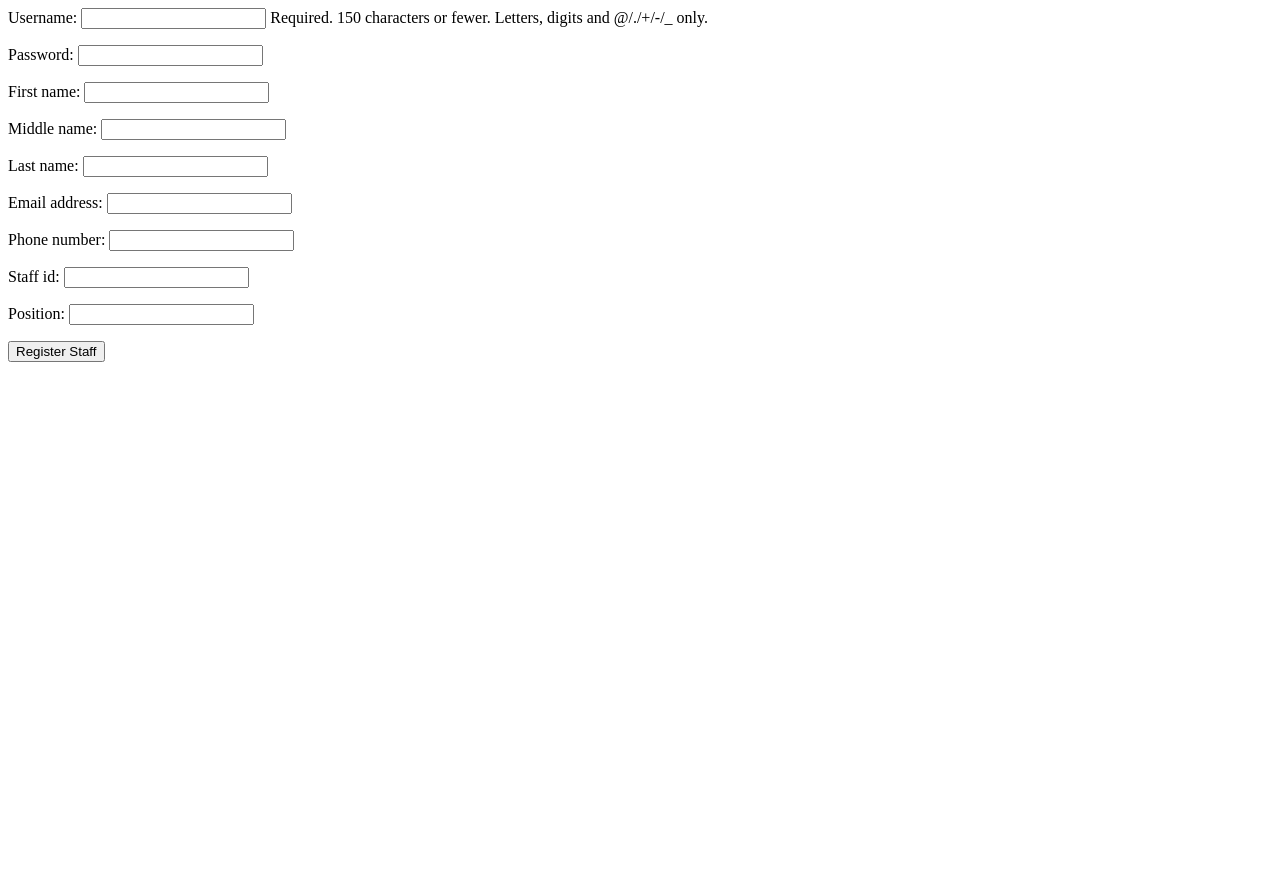
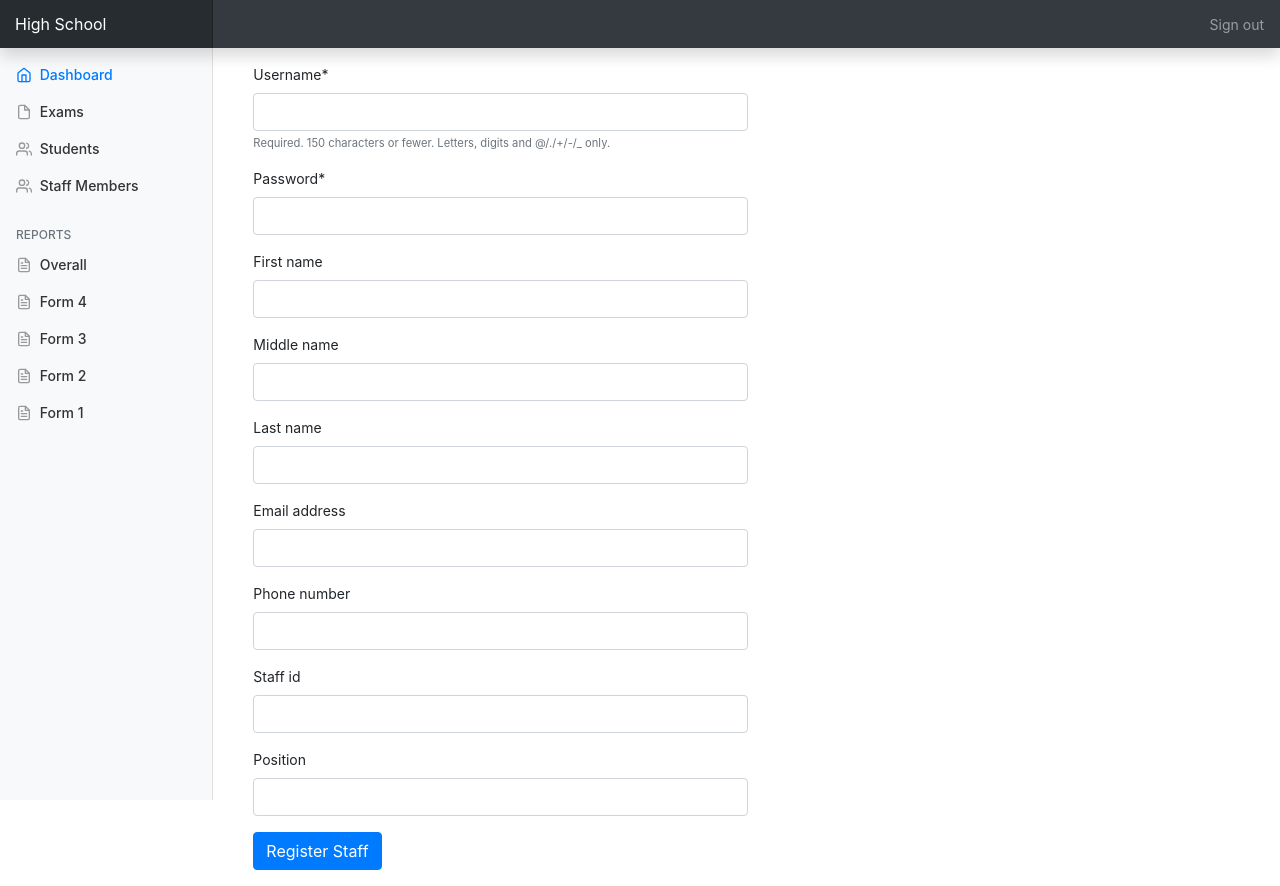
Before and after one commit to Felix-Mutinda/school-management-information-system, a Django app: page /accounts/register/staff/ in a window 1280 px wide. Before the commit the page ends 362 px from the top, so only its background shows below. Run offline with Django 3.2, Linux system fonts and the light colour scheme; a user stored in the database is signed in; some libraries are stand-ins or nearby versions.

Commit message:
add styles for dashboard, register_staff

```diff
--- a/accounts/templates/accounts/register_staff.html
+++ b/accounts/templates/accounts/register_staff.html
@@ -1,7 +1,18 @@
+{% extends 'dashboard.html' %}
 
-<form method="post">
-    {% csrf_token %}
-    {{ user_form.as_p }}
-    {{ staff_profile_form.as_p }}
-    <input type="submit" value="Register Staff">
-</form>
+{% load static %}
+{% load crispy_forms_tags %}
+
+{% block dashboard_content %}
+    <div class="row">
+        <div class="col-md-6 m-3">
+            <form method="post">
+                {% csrf_token %}
+                {{ user_form | crispy }}
+                {{ staff_profile_form | crispy }}
+                <input type="submit" value="Register Staff" class="btn btn-primary">
+            </form>
+        </div>
+
+    </div>
+{% endblock dashboard_content %}
--- a/accounts/urls.py
+++ b/accounts/urls.py
@@ -5,12 +5,12 @@ from . import views as accounts_views
 
 app_name = 'accounts'
 urlpatterns = [
-    path('', accounts_views.HomeView.as_view(), name='home'),
+    path('', accounts_views.HomeView.as_view(), name='dashboard'),
 
-    path('login/', accounts_views.StaffLoginView.as_view(), name='login'),
-    path('logout/', auth_views.LogoutView.as_view(), name='logout'),
+    path('accounts/login/', accounts_views.StaffLoginView.as_view(), name='login'),
+    path('accounts/logout/', auth_views.LogoutView.as_view(), name='logout'),
 
-    path('register/staff/', accounts_views.register_staff, name='register_staff'),
-    path('staff/', accounts_views.ListStaffView.as_view(), name='list_staff'),
-    path('register/student/', accounts_views.RegisterStudentView.as_view(), name='register_student'),
+    path('accounts/register/staff/', accounts_views.register_staff, name='register_staff'),
+    path('accounts/staff/', accounts_views.ListStaffView.as_view(), name='list_staff'),
+    path('accounts/register/student/', accounts_views.RegisterStudentView.as_view(), name='register_student'),
 ]
--- a/accounts/views.py
+++ b/accounts/views.py
@@ -30,9 +30,9 @@ User = get_user_model()
 
 class HomeView(LoginRequiredMixin, TemplateView):
     '''
-    Take the user to home/dashboard
+    Take the user to dashboard
     '''
-    template_name = 'home.html'
+    template_name = 'dashboard.html'
 
 @login_required
 def register_staff(request):
@@ -93,7 +93,7 @@ class StaffLoginView(View):
                     next = request.GET.get('next')
                     if next:
                         return redirect(next)
-                    return redirect(reverse('accounts:home'))
+                    return redirect(reverse('accounts:dashboard'))
                 else:
                     logout(request)
                     form.add_error(field=None, error=forms.ValidationError(
--- a/djschool/urls.py
+++ b/djschool/urls.py
@@ -3,7 +3,6 @@ from django.urls import path, include
 
 urlpatterns = [
     path('exam/', include('exam_module.urls')),
-    path('accounts/', include('accounts.urls')),
+    path('', include('accounts.urls')),
     path('admin/', admin.site.urls),
-    path('', include('accounts.urls')),
 ]
--- a/templates/base.html
+++ b/templates/base.html
@@ -33,9 +33,6 @@
       }
     </style>
 
-    <!-- Custom styles for this template -->
-    <link href="{% static 'css/dashboard.css' %}" rel="stylesheet">
-
     {% block style %}
     {% endblock style %}
 
@@ -57,9 +54,6 @@
     <!-- Cloudfare chart js -->
     <script src="{% static 'js/chart.min.js' %}"></script>
 
-    <!-- Custom js for this template -->
-    <script src="{% static 'js/dashboard.js' %}"></script>
-
     {% block script %}
     {% endblock script %}
 </body>
--- /dev/null
+++ b/templates/dashboard.html
@@ -0,0 +1,193 @@
+{% extends 'base.html' %}
+
+{% load static %}
+{% load crispy_forms_tags %}
+
+{% block style %}
+    <!-- Custom styles for this template -->
+    <link href="{% static 'css/dashboard.css' %}" rel="stylesheet">
+{% endblock style %}
+
+{% block content %}
+<nav class="navbar navbar-dark fixed-top bg-dark flex-md-nowrap p-0 shadow">
+    <a class="navbar-brand col-sm-3 col-md-2 mr-0" href="#">High School</a>
+    <ul class="navbar-nav px-3">
+      <li class="nav-item text-nowrap">
+        <a class="nav-link" href="{% url 'accounts:logout' %}">Sign out</a>
+      </li>
+    </ul>
+  </nav>
+
+  <div class="container-fluid">
+    <div class="row">
+      <nav class="col-md-2 d-none d-md-block bg-light sidebar">
+        <div class="sidebar-sticky">
+          <ul class="nav flex-column">
+            <li class="nav-item">
+              <a class="nav-link active" href="{% url 'accounts:dashboard' %}">
+                <span data-feather="home"></span>
+                Dashboard <span class="sr-only">(current)</span>
+              </a>
+            </li>
+            <li class="nav-item">
+              <a class="nav-link" href="{% url 'exam_module:home' %}">
+                <span data-feather="file"></span>
+                Exams
+              </a>
+            </li>
+            <li class="nav-item">
+              <a class="nav-link" href="#">
+                <span data-feather="users"></span>
+                Students
+              </a>
+            </li>
+            <li class="nav-item">
+              <a class="nav-link" href="{% url 'accounts:list_staff' %}">
+                <span data-feather="users"></span>
+                Staff Members
+              </a>
+            </li>
+          </ul>
+
+          <h6 class="sidebar-heading d-flex justify-content-between align-items-center px-3 mt-4 mb-1 text-muted">
+            <span>Reports</span>
+            <a class="d-flex align-items-center text-muted" href="#" aria-label="View reports">
+            </a>
+          </h6>
+          <ul class="nav flex-column mb-2">
+            <li class="nav-item">
+              <a class="nav-link" href="#">
+                <span data-feather="file-text"></span>
+                Overall
+              </a>
+            </li>
+            <li class="nav-item">
+              <a class="nav-link" href="#">
+                <span data-feather="file-text"></span>
+                Form 4
+              </a>
+            </li>
+            <li class="nav-item">
+              <a class="nav-link" href="#">
+                <span data-feather="file-text"></span>
+                Form 3
+              </a>
+            </li>
+            <li class="nav-item">
+              <a class="nav-link" href="#">
+                <span data-feather="file-text"></span>
+                Form 2
+              </a>
+            </li>
+            <li class="nav-item">
+              <a class="nav-link" href="#">
+                <span data-feather="file-text"></span>
+                Form 1
+              </a>
+            </li>
+          </ul>
+        </div>
+      </nav>
+
+      <main role="main" class="col-md-9 ml-sm-auto col-lg-10 px-4">
+
+        {% block dashboard_content %}
+        <!-- Deck one-->
+        <div class="card-deck mt-3 mb-3 text-center">
+          <!-- Card 1 -->
+          <div class="card mb-4 shadow-sm">
+            <div class="card-header">
+              <h4 class="my-0 font-weight-normal">Exams</h4>
+            </div>
+            <div class="card-body">
+              <h2 class="card-title pricing-card-title">Per Class</h2>
+              <p class=" mt-3 mb-4 p-3">
+                Use this link to Add/Update exam details of one Class/Form at a time.
+              </p>
+              <button type="button" class="btn btn-lg btn-block btn-outline-primary">Edit</button>
+            </div>
+          </div>
+
+          <!-- Card 2-->
+          <div class="card mb-4 shadow-sm">
+            <div class="card-header">
+              <h4 class="my-0 font-weight-normal">Exams</h4>
+            </div>
+            <div class="card-body">
+              <h2 class="card-title pricing-card-title">Per Student</h2>
+              <p class=" mt-3 mb-4 p-3">
+                Use this link to Add/Update exam details of one student at a time.
+              </p>
+              <a role="button" href="{% url 'exam_module:home' %}" class="btn btn-lg btn-block btn-outline-primary">Edit</a>
+            </div>
+          </div>
+
+          <!-- Card 3-->
+          <div class="card mb-4 shadow-sm">
+            <div class="card-header">
+              <h4 class="my-0 font-weight-normal">Students</h4>
+            </div>
+            <div class="card-body">
+              <h2 class="card-title pricing-card-title">Register</h2>
+              <p class=" mt-3 mb-4 p-3">
+                Use this link to Add New/Update Existing student details.
+              </p>
+              <button type="button" class="btn btn-lg btn-block btn-outline-primary">Register</button>
+            </div>
+          </div>
+        </div>
+
+        <!-- Deck two -->
+        <div class="card-deck mt-3 mb-3 text-center">
+          <!-- Card 1 -->
+          <div class="card mb-4 shadow-sm">
+            <div class="card-header">
+              <h4 class="my-0 font-weight-normal">Staff Members</h4>
+            </div>
+            <div class="card-body">
+              <h2 class="card-title pricing-card-title">Register</h2>
+              <p class=" mt-3 mb-4 p-3">
+                Use this link to Add New/Update Existing staff details.
+              </p>
+              <a href="{% url 'accounts:register_staff' %}" role="button" class="btn btn-lg btn-block btn-outline-primary">Register</a>
+            </div>
+          </div>
+
+          <!-- Card 2 -->
+          <div class="card mb-4 shadow-sm">
+            <div class="card-header">
+              <h4 class="my-0 font-weight-normal">Reports</h4>
+            </div>
+            <div class="card-body">
+              <h2 class="card-title pricing-card-title">Exam Reports</h2>
+              <p class=" mt-3 mb-4 p-3">
+                Use this link to View various exam reports.
+              </p>
+              <button type="button" class="btn btn-lg btn-block btn-outline-primary">View</button>
+            </div>
+          </div>
+
+          <!-- Card 3 -->
+          <div class="card mb-4 shadow-sm">
+            <div class="card-header">
+              <h4 class="my-0 font-weight-normal">Finance</h4>
+            </div>
+            <div class="card-body">
+              <h2 class="card-title pricing-card-title text-muted">Transactions</h2>
+              <p class=" mt-3 mb-4 p-3">
+                Use this link to Add/Update student finance details.
+              </p>
+              <button type="button" class="btn btn-lg btn-block btn-outline-primary" disabled>Coming Soon</button>
+            </div>
+          </div>
+        </div>
+        {% endblock dashboard_content %}
+
+      </main>
+    </div>
+  </div>
+{% endblock content %}
+
+{% block script %}
+    <script src="{% static 'js/dashboard.js' %}"></script>
+{% endblock script %}
--- a/templates/home.html
+++ /dev/null
@@ -1,5 +0,0 @@
-{% extends 'base.html' %}
-
-{% block content %}
-    <h1>This is the Home page.</h1>
-{% endblock content %}
```
Also changed, not shown: accounts/templates/accounts/list_staff.html (+8 -2 lines), accounts/tests.py (+5 -5 lines).
